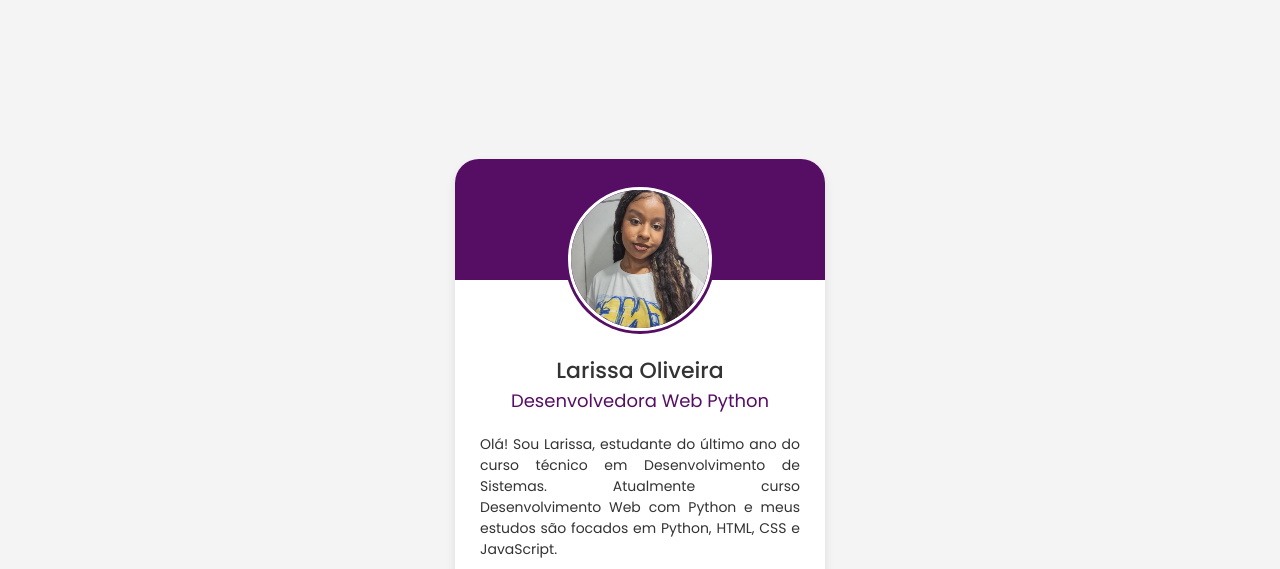
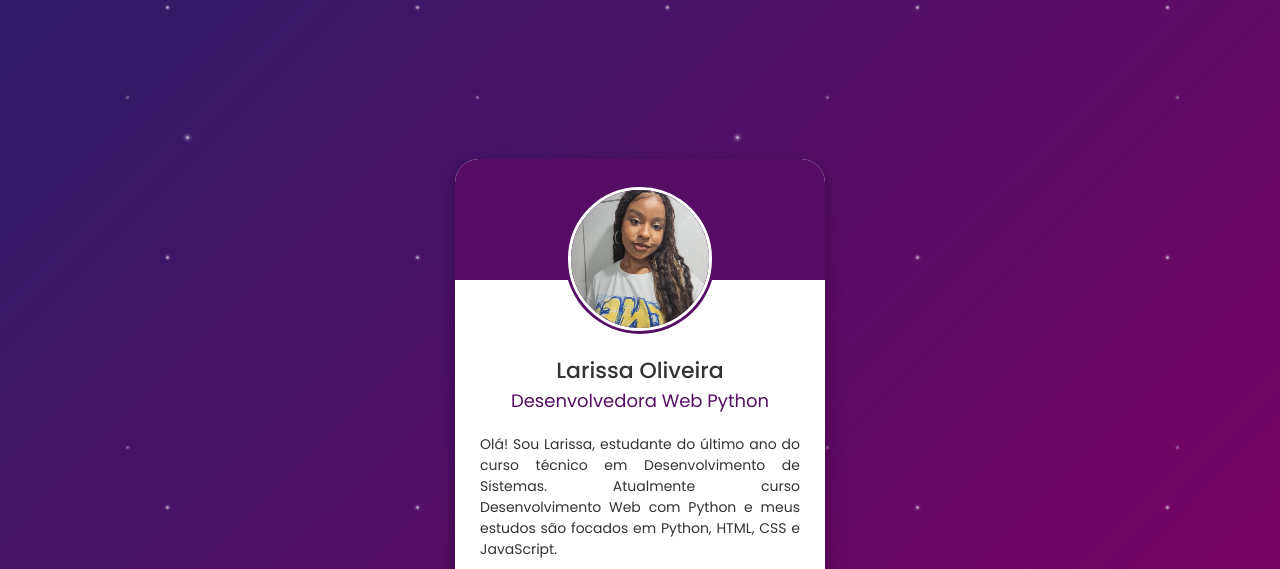
Before and after one commit to LarissaSantos2/profile-card, a plain HTML site: page index.html in a window 1280 px wide. Shown: the top 569 px of the page. Drawn offline with nearby package versions, Linux system fonts and the light colour scheme.

Commit message:
feat: adição de animação no background da página(body)

```diff
--- a/css/style.css
+++ b/css/style.css
@@ -12,7 +12,48 @@ body {
   display: flex;
   align-items: center;
   justify-content: center;
-  background-color: #f4f4f4;
+  font-family: Arial, sans-serif;
+  color: white;
+  margin: 0;
+  background: linear-gradient(135deg, #2d1b69 0%, #820062 100%);
+  position: relative;
+  overflow: hidden;
+}
+
+/* Criação de três gradientes radiais sobrepostos simulando partículas */
+body::before {
+  content: "";
+  position: absolute;
+  top: 0;
+  left: 0;
+  width: 100%;
+  height: 100%;
+  background: radial-gradient(
+      white,
+      rgba(255, 255, 255, 0.2) 2px,
+      transparent 5px
+    ),
+    radial-gradient(white, rgba(255, 255, 255, 0.15) 1px, transparent 3px),
+    radial-gradient(white, rgba(255, 255, 255, 0.1) 2px, transparent 4px);
+  background-size: 550px 550px, 350px 350px, 250px 250px;
+  background-position: 0 0, 40px 60px, 130px 270px;
+  z-index: 0;
+  animation: float 20s linear infinite;
+}
+
+/* ANimação para mover as partículas */
+@keyframes float {
+  from {
+    transform: translateY(0) translateX(0);
+  }
+  to {
+    transform: translateY(-550px) translateX(-350px);
+  }
+}
+
+body > * {
+  position: relative;
+  z-index: 1;
 }
 
 .profile-card {
@@ -24,11 +65,11 @@ body {
   background-color: #fff;
   border-radius: 24px;
   padding: 25px;
-  box-shadow: 0 5px 10px rgba(0, 0, 0, 0.1);
+  box-shadow: 0 5px 20px rgba(0, 0, 0, 0.3);
   position: relative;
 }
 
-.profile-card::before{
+.profile-card::before {
   content: "";
   position: absolute;
   top: 0;
@@ -48,6 +89,7 @@ body {
   background-color: #560e65;
   padding: 3px;
   margin-bottom: 10px;
+  z-index: 2;
 }
 
 .image .profile-image {
@@ -65,6 +107,7 @@ body {
   justify-content: center;
   color: #333;
   margin-top: 10px;
+  z-index: 2;
 }
 
 .text-data .name {
@@ -88,6 +131,7 @@ body {
   display: flex;
   align-items: center;
   margin-top: 15px;
+  z-index: 2;
 }
 
 .media-buttons .redes {
```
Also changed, not shown: index.html (indentation only). Lines whose indentation alone changed are shown as unchanged.
